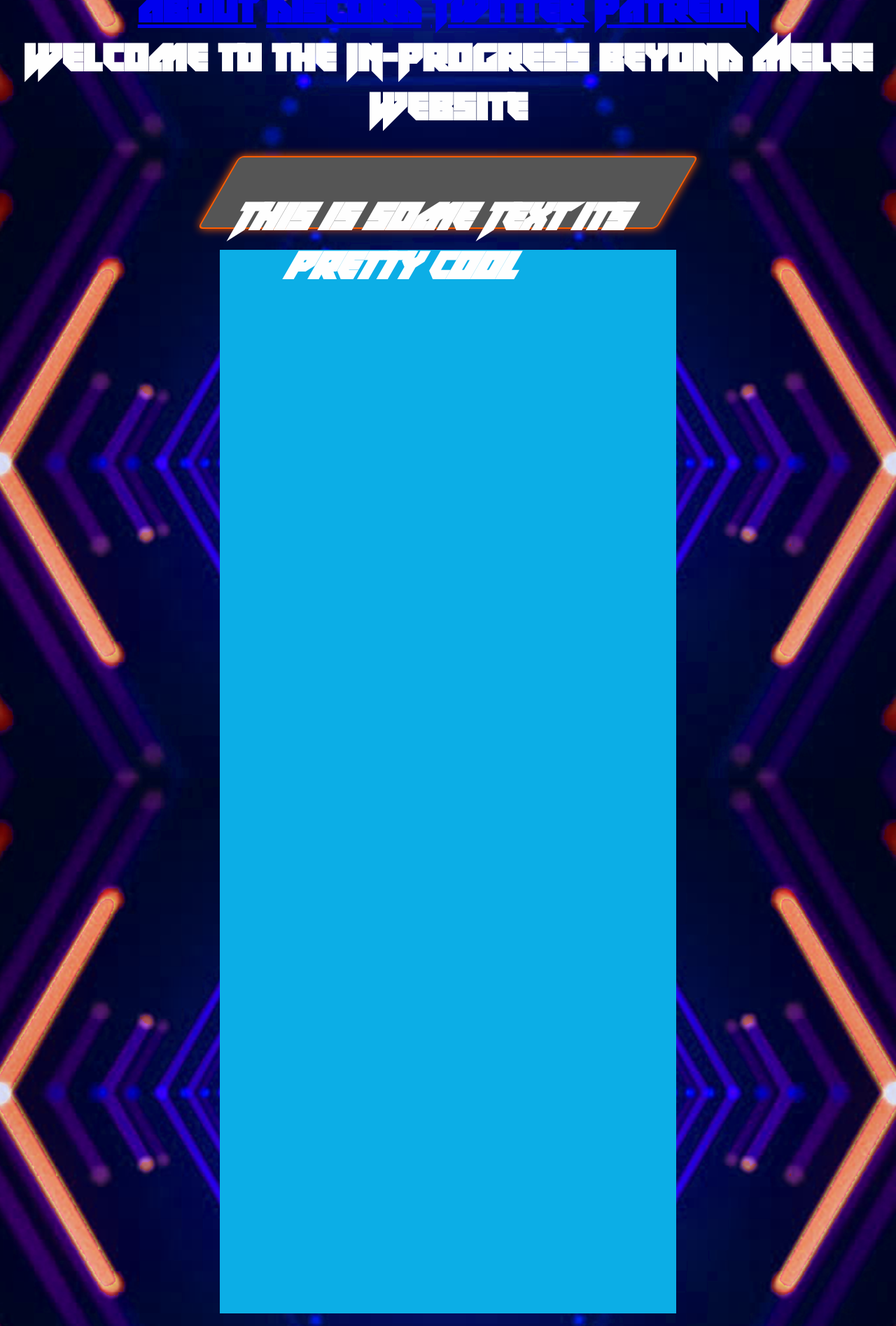
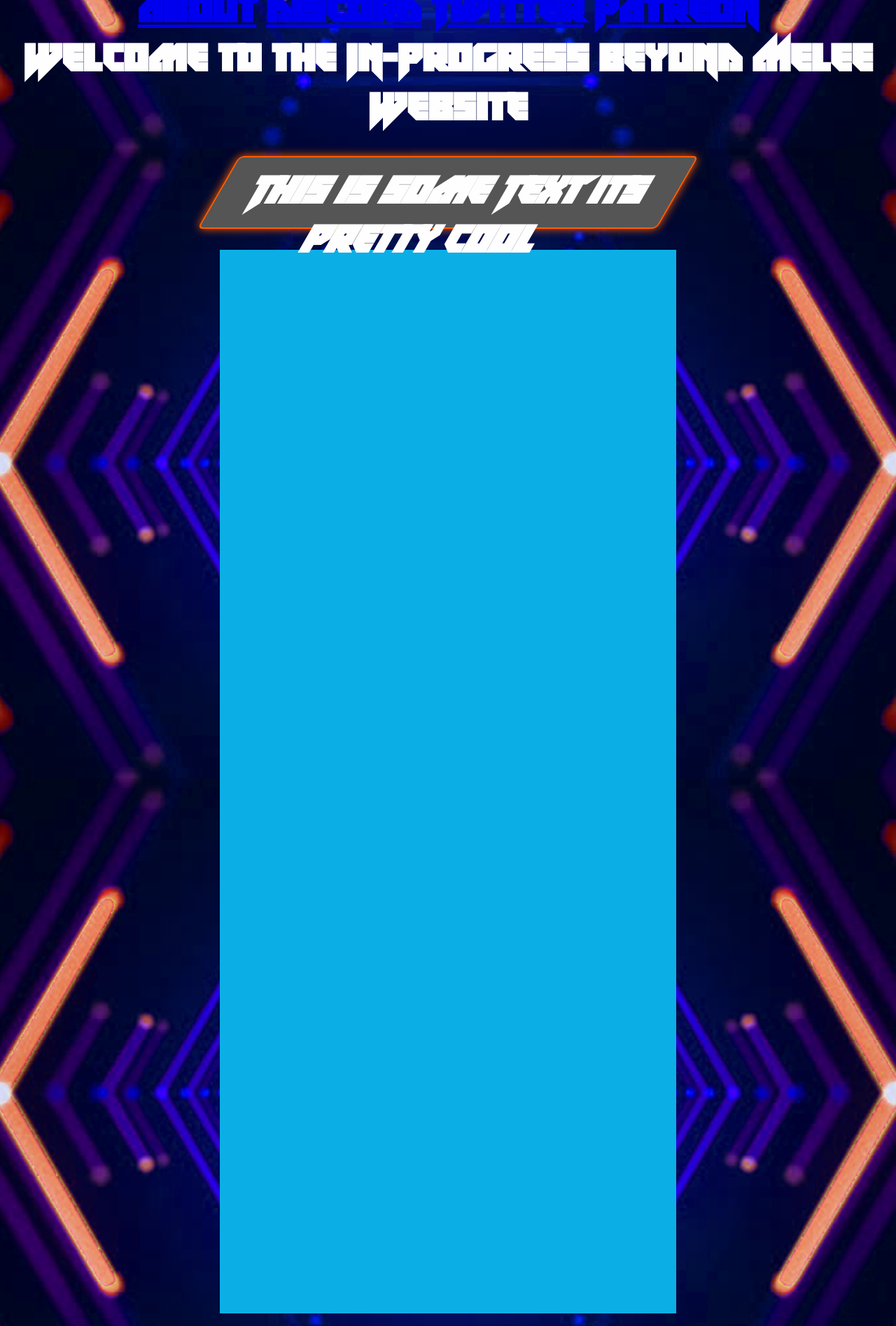
Before and after one commit to BeyondMelee/BeyondMelee.github.io, a Jekyll site: the page built from index.html, in a window 1280 px wide. Shown: the part 688-2583 px from the top of the page at 70% size. Built offline with Jekyll 4.4.1, drawn with Linux system fonts in a browser that asks for light colours.

Commit message:
text fix possible

```diff
--- a/css/style.css
+++ b/css/style.css
@@ -28,6 +28,12 @@
     text-align: center;
 }
 
+.no-border {
+    padding: 0px;
+    margin: 0px;
+    border: 0px;
+}
+
 
 .brand-orange {
     color: #ff5e00;
--- a/index.html
+++ b/index.html
@@ -15,7 +15,7 @@
 </h1>
 <body class="parallax">
     <div class="holder center-div center-text glowing-border bottom-gap">
-        <h1>
+        <h1 class="no-border">
             This is some Text its pretty cool
         </h1>
     </div>
```
